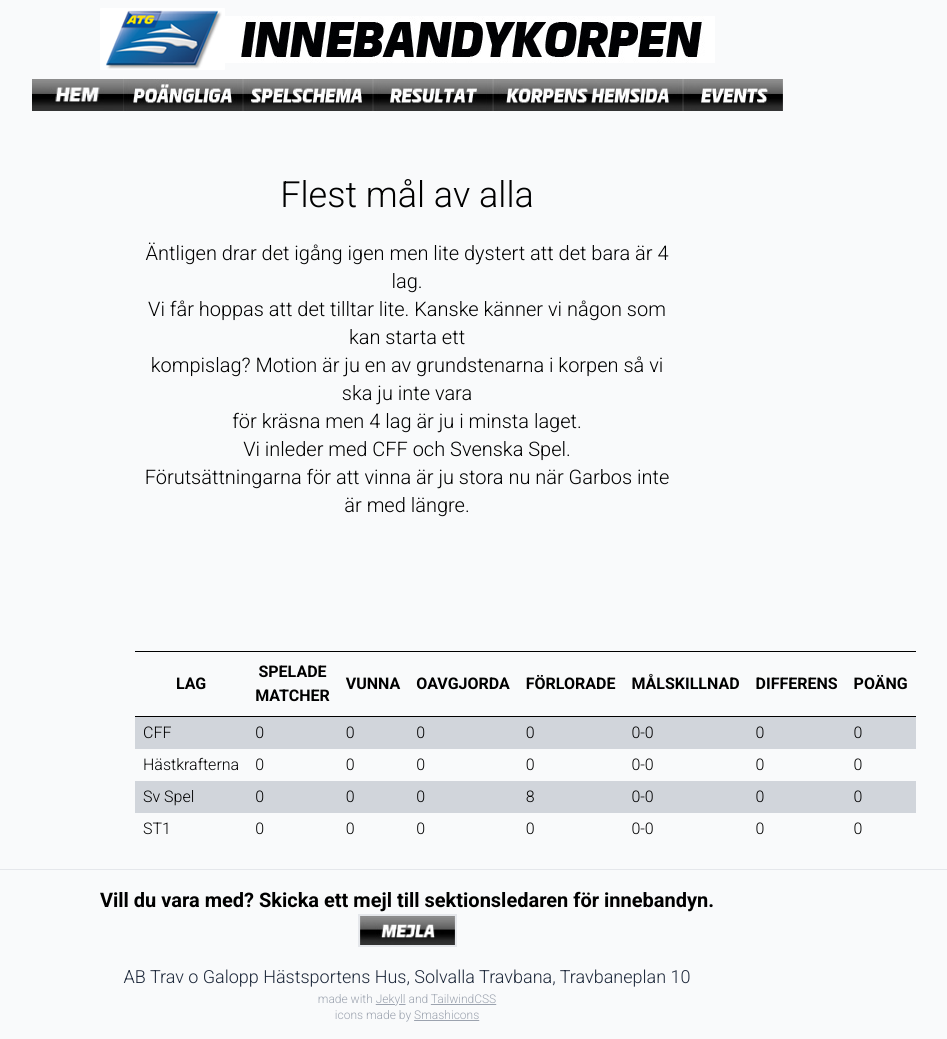
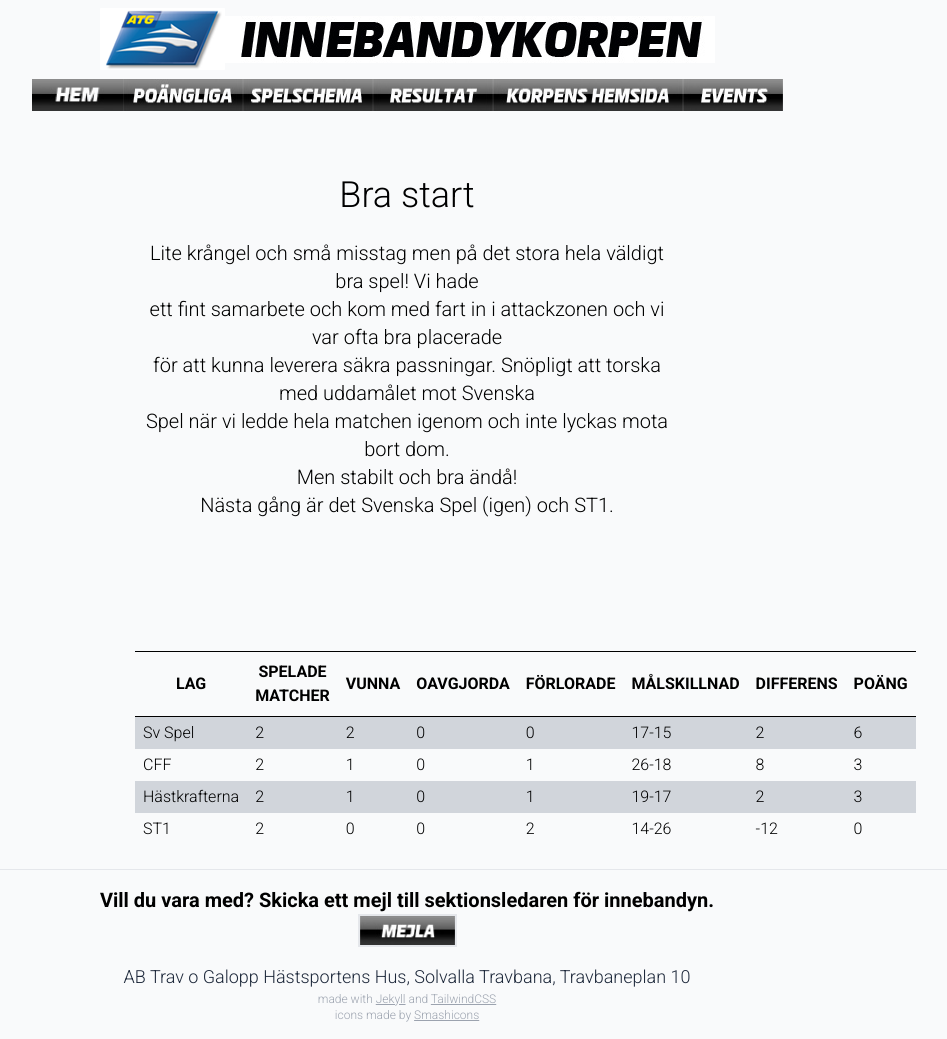
Before and after one commit to andreashogvall/andreashogvall.github.io, a Jekyll site: the page built from index.html, in a window 1280 px wide. Shown: the whole page, without its empty margins (233-1180 px from the left). Built offline with Jekyll 4.4.1, drawn with Linux system fonts in a browser that asks for light colours; nearby versions of some CDN libraries.

Commit message:
Add files via upload

```diff
--- a/index.html
+++ b/index.html
@@ -4,16 +4,16 @@
 description: "Innebandykorpen"
 ---
 <div class="mx-auto w-1/2">
-		<p class="text-center text-4xl">Flest mål av alla</p>
+		<p class="text-center text-4xl">Bra start</p>
 		<br>
 
 		<p class="text-center text-xl">
-			Äntligen drar det igång igen men lite dystert att det bara är 4 lag. <br>
-			Vi får hoppas att det tilltar lite. Kanske känner vi någon som kan starta ett <br>
-			kompislag? Motion är ju en av grundstenarna i korpen så vi ska ju inte vara <br>
-			för kräsna men 4 lag är ju i minsta laget. <br>
-			Vi inleder med CFF och Svenska Spel.<br>
-			Förutsättningarna för att vinna är ju stora nu när Garbos inte är med längre.
+			Lite krångel och små misstag men på det stora hela väldigt bra spel! Vi hade <br>
+			ett fint samarbete och kom med fart in i attackzonen och vi var ofta bra placerade <br>
+			för att kunna leverera säkra passningar. Snöpligt att torska med uddamålet mot Svenska <br>
+			Spel när vi ledde hela matchen igenom och inte lyckas mota bort dom. <br>
+			Men stabilt och bra ändå!<br>
+			Nästa gång är det Svenska Spel (igen) och ST1.
 			<br><br>
 			<br>
 			<br>
@@ -55,7 +55,13 @@
 			</tr>
 			<tr class="bg-gray-300">
 				<td class="py-1 px-2">
-					CFF
+					Sv Spel
+				</td>
+				<td class="py-1 px-2">
+					2
+				</td>
+				<td class="py-1 px-2">
+					2
 				</td>
 				<td class="py-1 px-2">
 					0
@@ -64,24 +70,73 @@
 					0
 				</td>
 				<td class="py-1 px-2">
-					0
+					17-15
+				</td>
+				<td class="py-1 px-2">
+					2
+				</td>
+				<td class="py-1 px-2">
+					6
+				</td>
+			</tr>
+			<tr>
+				<td class="py-1 px-2">
+					CFF
+				</td>
+				<td class="py-1 px-2">
+					2
+				</td>
+				<td class="py-1 px-2">
+					1
 				</td>
 				<td class="py-1 px-2">
 					0
 				</td>
 				<td class="py-1 px-2">
-					0-0
+					1
+				</td>
+				<td class="py-1 px-2">
+					26-18
+				</td>
+				<td class="py-1 px-2">
+					8
+				</td>
+				<td class="py-1 px-2">
+					3
+				</td>
+			</tr>
+			<tr class="bg-gray-300">
+				<td class="py-1 px-2">
+					Hästkrafterna
+				</td>
+				<td class="py-1 px-2">
+					2
+				</td>
+				<td class="py-1 px-2">
+					1
 				</td>
 				<td class="py-1 px-2">
 					0
 				</td>
 				<td class="py-1 px-2">
-					0
+					1
+				</td>
+				<td class="py-1 px-2">
+					19-17
+				</td>
+				<td class="py-1 px-2">
+					2
+				</td>
+				<td class="py-1 px-2">
+					3
 				</td>
 			</tr>
 			<tr>
 				<td class="py-1 px-2">
-					Hästkrafterna
+					ST1
+				</td>
+				<td class="py-1 px-2">
+					2
 				</td>
 				<td class="py-1 px-2">
 					0
@@ -90,68 +145,13 @@
 					0
 				</td>
 				<td class="py-1 px-2">
-					0
+					2
 				</td>
 				<td class="py-1 px-2">
-					0
+					14-26
 				</td>
 				<td class="py-1 px-2">
-					0-0
-				</td>
-				<td class="py-1 px-2">
-					0
-				</td>
-				<td class="py-1 px-2">
-					0
-				</td>
-			</tr>
-			<tr class="bg-gray-300">
-				<td class="py-1 px-2">
-					Sv Spel
-				</td>
-				<td class="py-1 px-2">
-					0
-				</td>
-				<td class="py-1 px-2">
-					0
-				</td>
-				<td class="py-1 px-2">
-					0
-				</td>
-				<td class="py-1 px-2">
-					8
-				</td>
-				<td class="py-1 px-2">
-					0-0
-				</td>
-				<td class="py-1 px-2">
-					0
-				</td>
-				<td class="py-1 px-2">
-					0
-				</td>
-			</tr>
-			<tr>
-				<td class="py-1 px-2">
-					ST1
-				</td>
-				<td class="py-1 px-2">
-					0
-				</td>
-				<td class="py-1 px-2">
-					0
-				</td>
-				<td class="py-1 px-2">
-					0
-				</td>
-				<td class="py-1 px-2">
-					0
-				</td>
-				<td class="py-1 px-2">
-					0-0
-				</td>
-				<td class="py-1 px-2">
-					0
+					-12
 				</td>
 				<td class="py-1 px-2">
 					0
```
